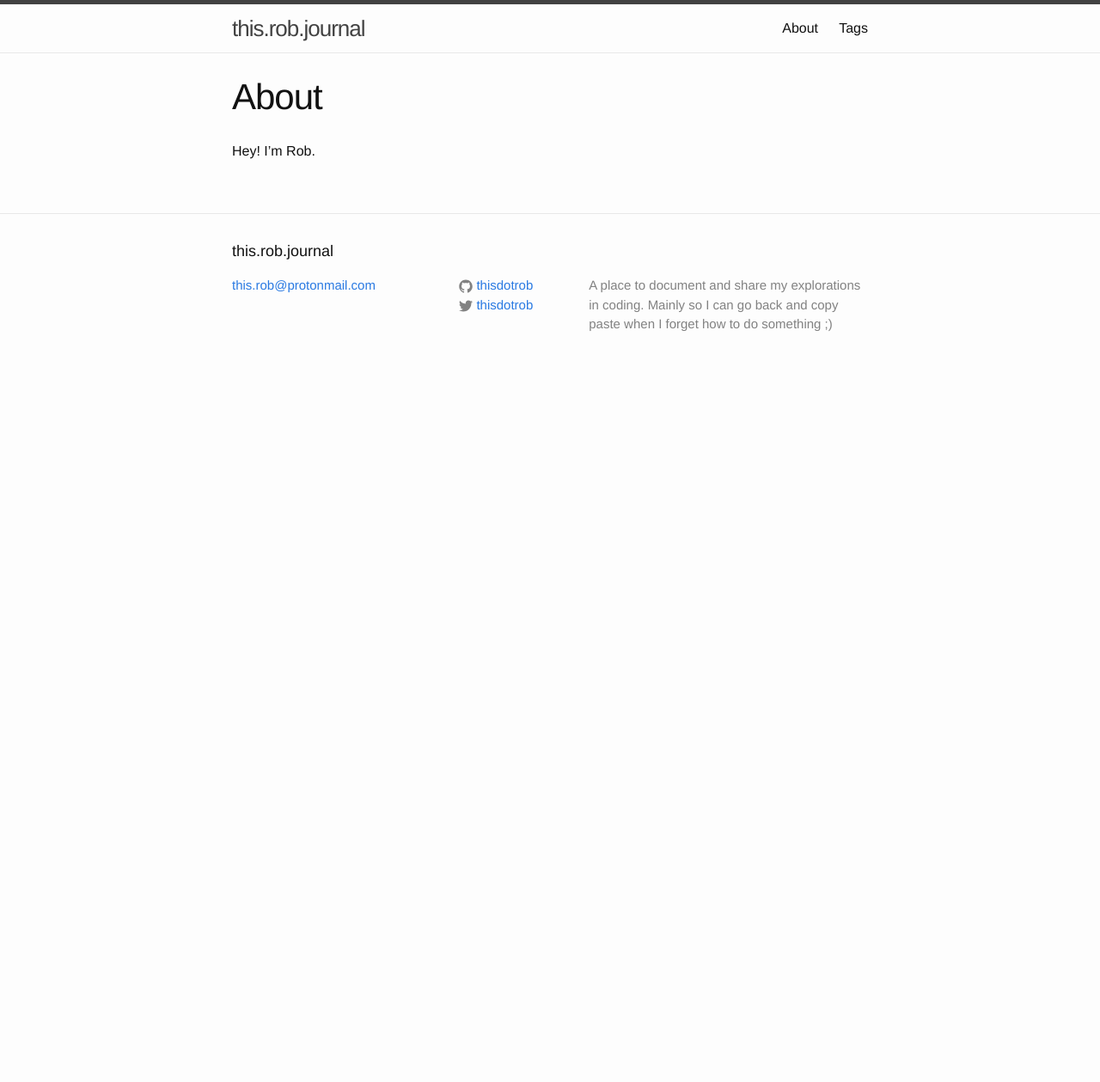
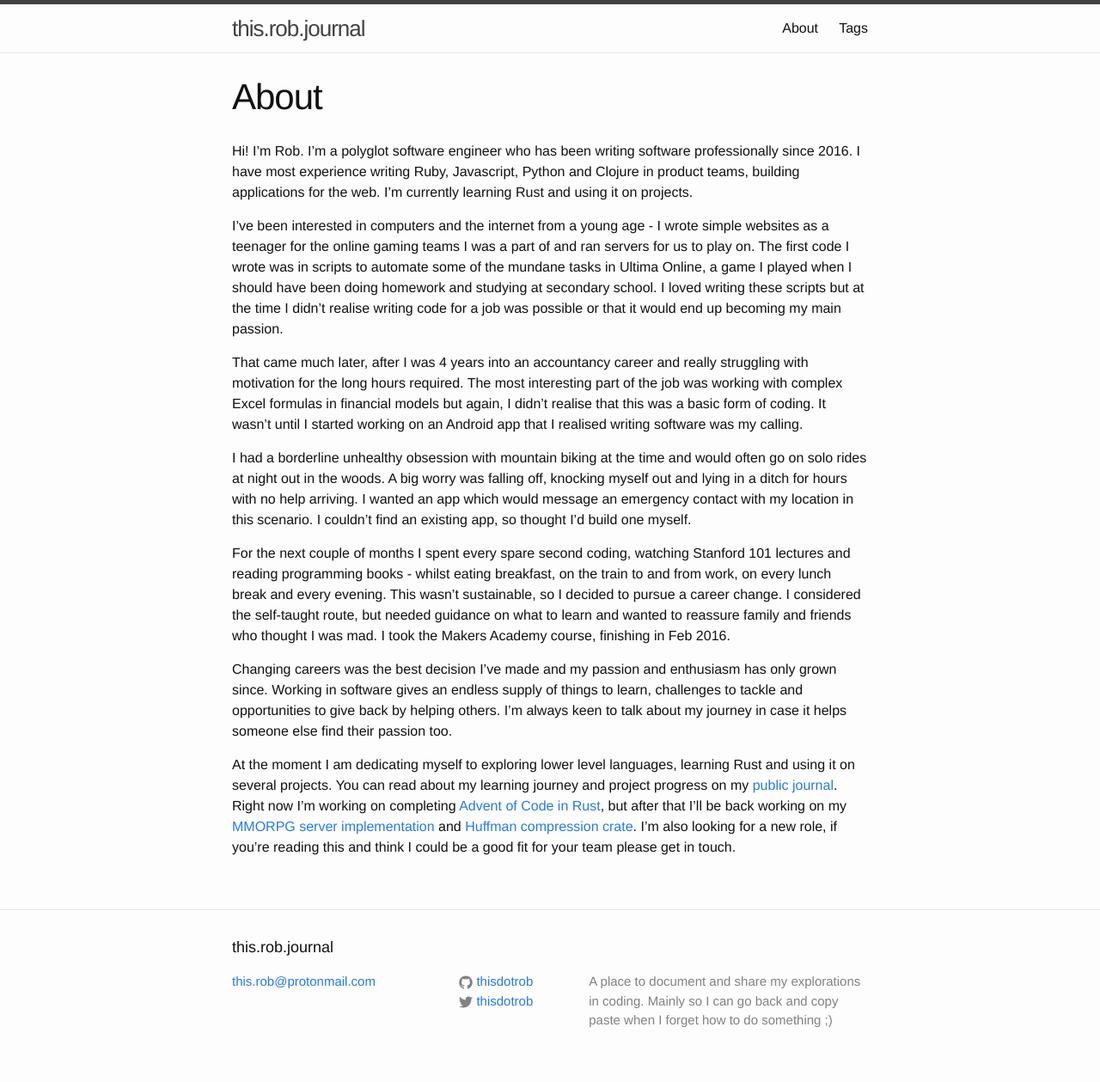
Before and after one commit to thisdotrob/thisdotrob.github.io, a Jekyll site: the page built from about.md, in a window 1280 px wide. Shown: the whole page at 86% size. Built offline with Jekyll 4.4.1, drawn with Linux system fonts in a browser that asks for light colours; before the commit the page ends 900 px from its top, so only the background shows below that.

Commit message:
About page

```diff
--- a/about.md
+++ b/about.md
@@ -4,4 +4,16 @@ title: About
 permalink: /about/
 ---
 
-Hey! I'm Rob.
+Hi! I'm Rob. I'm a polyglot software engineer who has been writing software professionally since 2016. I have most experience writing Ruby, Javascript, Python and Clojure in product teams, building applications for the web. I'm currently learning Rust and using it on projects.
+
+I've been interested in computers and the internet from a young age - I wrote simple websites as a teenager for the online gaming teams I was a part of and ran servers for us to play on. The first code I wrote was in scripts to automate some of the mundane tasks in Ultima Online, a game I played when I should have been doing homework and studying at secondary school. I loved writing these scripts but at the time I didn't realise writing code for a job was possible or that it would end up becoming my main passion.
+
+That came much later, after I was 4 years into an accountancy career and really struggling with motivation for the long hours required. The most interesting part of the job was working with complex Excel formulas in financial models but again, I didn't realise that this was a basic form of coding. It wasn't until I started working on an Android app that I realised writing software was my calling.
+
+I had a borderline unhealthy obsession with mountain biking at the time and would often go on solo rides at night out in the woods. A big worry was falling off, knocking myself out and lying in a ditch for hours with no help arriving. I wanted an app which would message an emergency contact with my location in this scenario. I couldn't find an existing app, so thought I'd build one myself.
+
+For the next couple of months I spent every spare second coding, watching Stanford 101 lectures and reading programming books - whilst eating breakfast, on the train to and from work, on every lunch break and every evening. This wasn't sustainable, so I decided to pursue a career change. I considered the self-taught route, but needed guidance on what to learn and wanted to reassure family and friends who thought I was mad. I took the Makers Academy course, finishing in Feb 2016.
+
+Changing careers was the best decision I've made and my passion and enthusiasm has only grown since. Working in software gives an endless supply of things to learn, challenges to tackle and opportunities to give back by helping others. I'm always keen to talk about my journey in case it helps someone else find their passion too.
+
+At the moment I am dedicating myself to exploring lower level languages, learning Rust and using it on several projects. You can read about my learning journey and project progress on my [public journal](/). Right now I'm working on completing [Advent of Code in Rust](https://github.com/thisdotrob/advent-of-code-2023), but after that I'll be back working on my [MMORPG server implementation](https://github.com/thisdotrob/rust-uo-server) and [Huffman compression crate](https://github.com/thisdotrob/rust_huffman_compression). I'm also looking for a new role, if you're reading this and think I could be a good fit for your team please get in touch.
```
